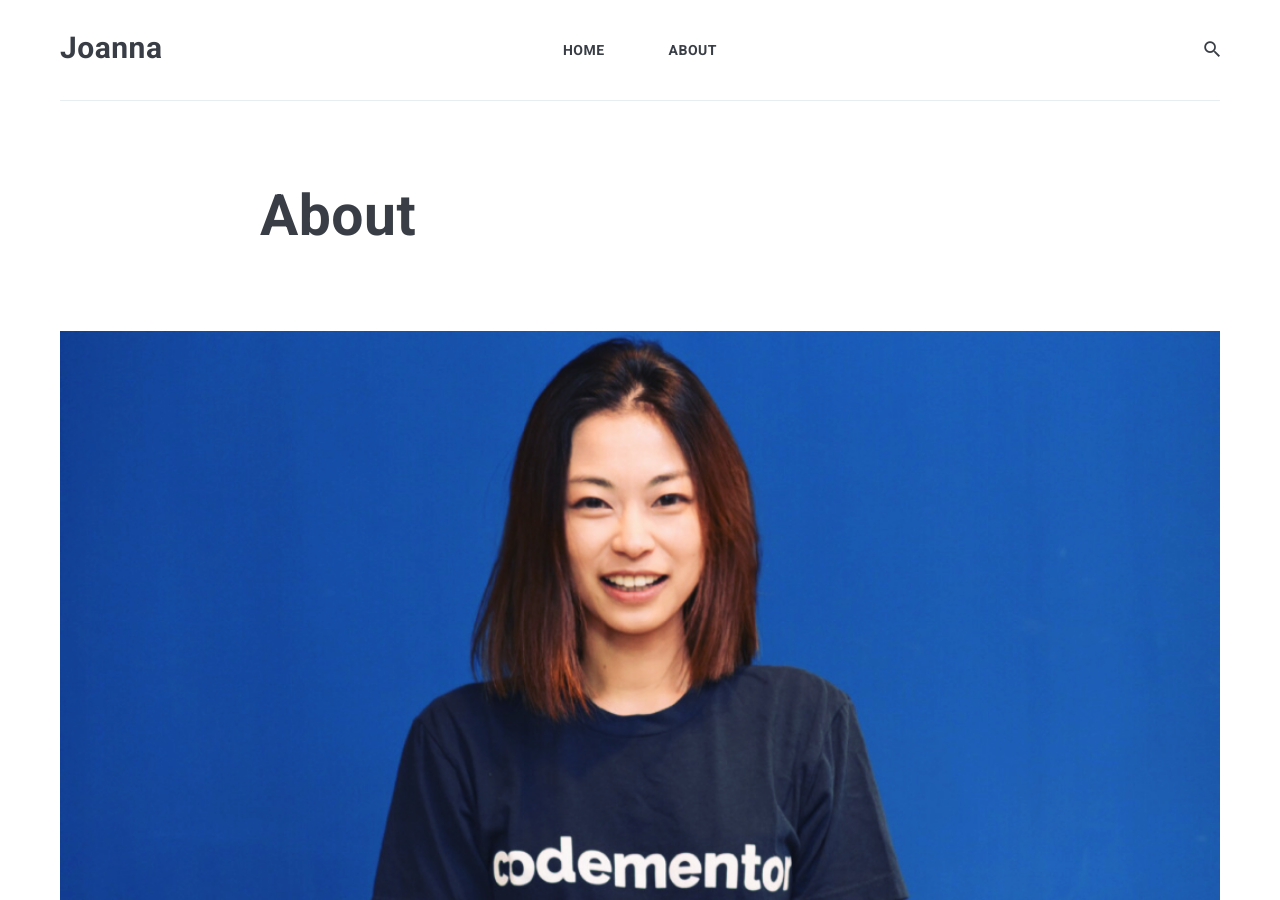
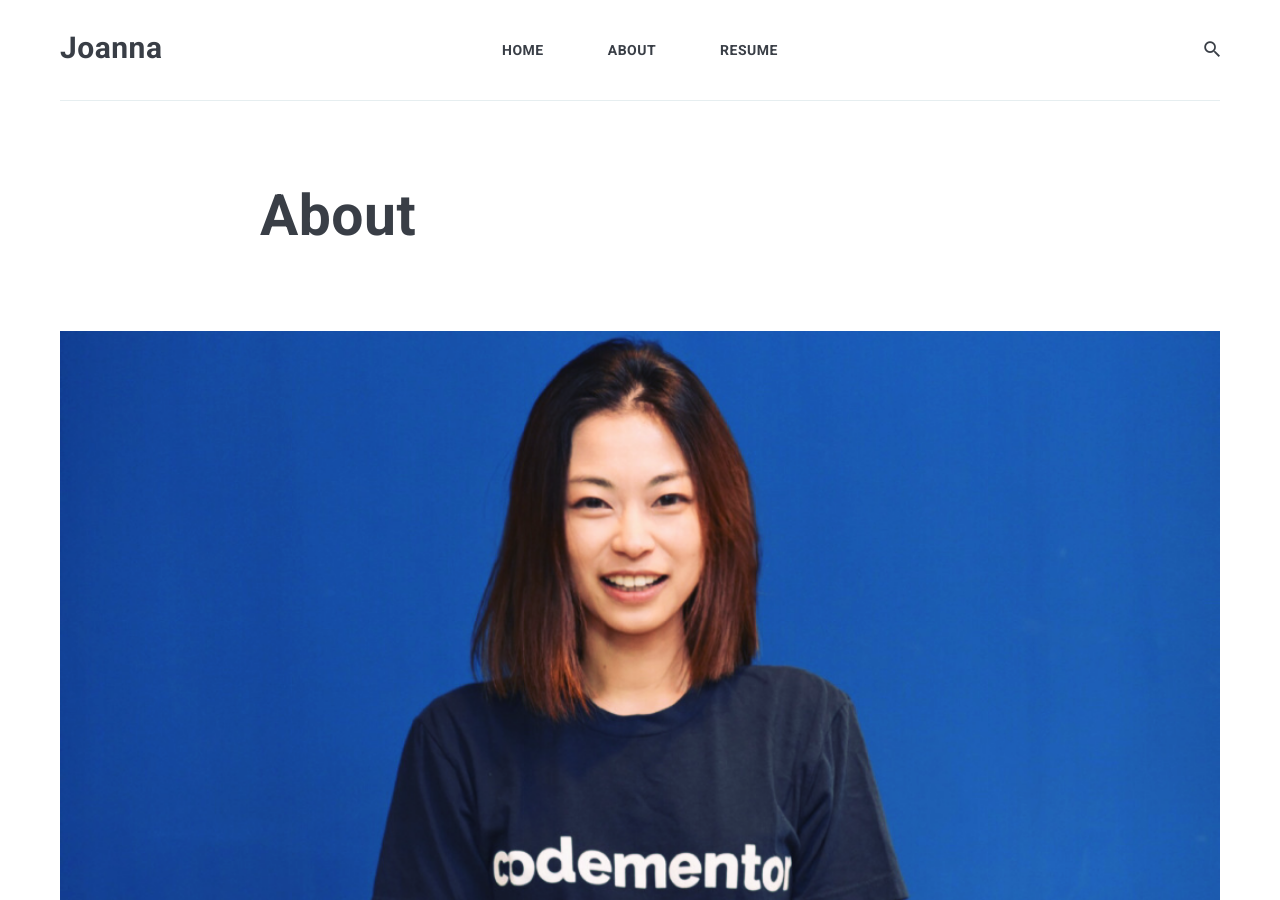
Before and after one commit to yuyaya2016/yuyaya2016.github.io, a Jekyll site: the page built from _pages/about.md, in a window 1280 px wide and 900 px high. Built offline with Jekyll 4.4.1, drawn with Linux system fonts in a browser that asks for light colours; nearby versions of some CDN libraries.

Commit message:
update header

```diff
--- a/_includes/header.html
+++ b/_includes/header.html
@@ -36,15 +36,9 @@
               {% endif %}
                 {% endunless %}
               {% endfor %}
-              {% for file in site.doc %}
-               {% unless file.name == 'tags.pdf' or file.name == '404.html' %}
-              {% if file.title %}
               <li class="nav__item">
-                <a href="{{ site.baseurl }}/Resume.pdf" class="nav__link" target="_blank">RESUME</a>
+                <a href="{{ site.baseurl }}/_doc/Resume.pdf" target="_blank" class="nav__link" >RESUME</a>
               </li>
-              {% endif %}
-                {% endunless %}
-              {% endfor %}
             </ul>
 
           </div>
```
